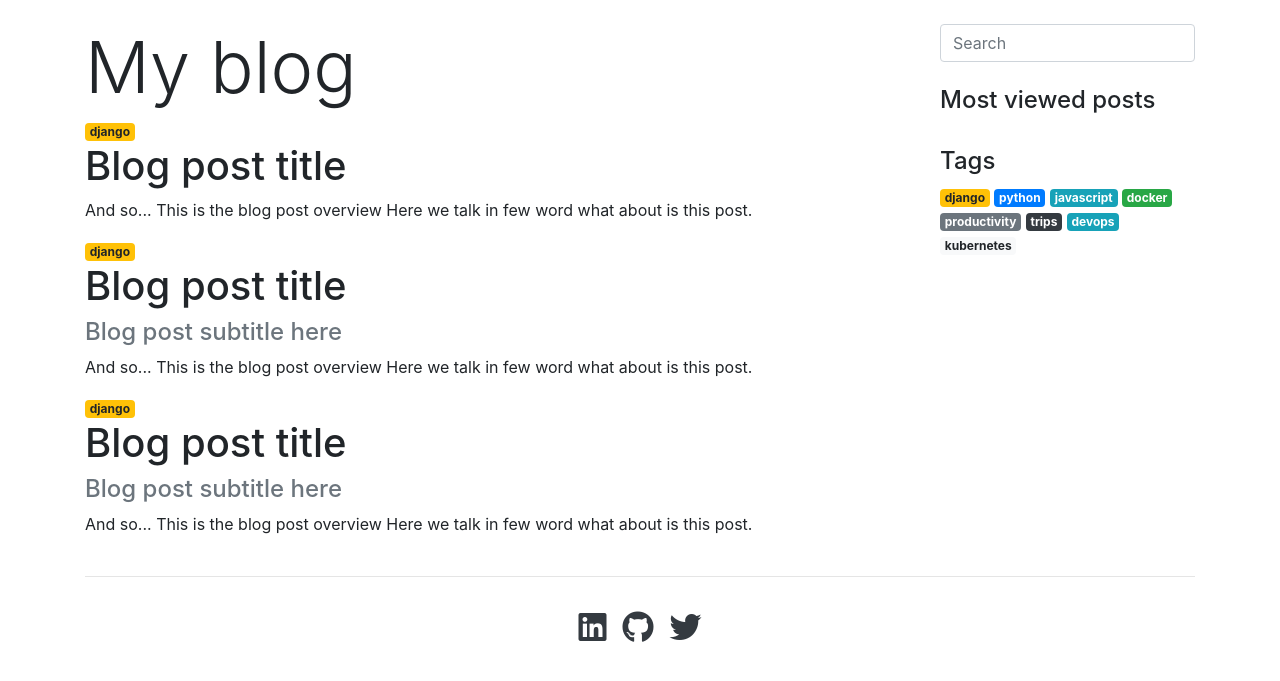
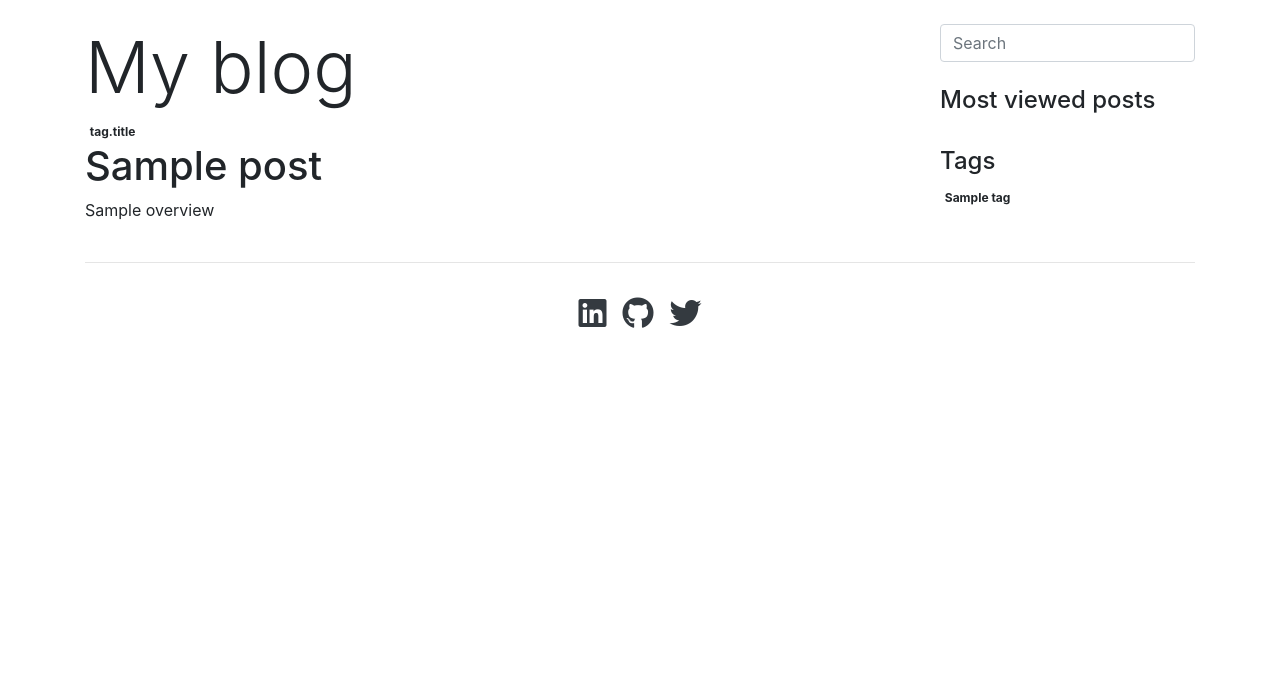
Before and after one commit to thalesbruno/thalesbruno.me, a Django app: template templates/blog.html in a window 1280 px wide. Shown: the part 64-745 px from the top of the page. Run offline with Django 3.2, Linux system fonts and the light colour scheme; the template is opened without the code that fills it: most values are stand-ins (such as "Sample title", 1, 10 or a date in 2020); some libraries are stand-ins or nearby versions.

Commit message:
update blog views

```diff
--- a/core/settings.py
+++ b/core/settings.py
@@ -127,7 +127,7 @@ STATIC_URL = '/static/'
 STATIC_ROOT = os.path.join(os.path.dirname(BASE_DIR), 'static/')
 STATICFILES_DIRS = [os.path.join(BASE_DIR, 'static/')]
 MEDIA_URL = '/media/'
-STATIC_ROOT = os.path.join(os.path.dirname(BASE_DIR), 'media/')
+MEDIA_ROOT = os.path.join(os.path.dirname(BASE_DIR), 'media/')
 
 
 # sendgrid mail service
--- a/templates/blog.html
+++ b/templates/blog.html
@@ -7,35 +7,17 @@
         <div class="col-9">
             <h1 class="display-3">My blog</h1>
             <!-- blog post -->
+            {% for post in posts %}
             <div class="row">
                 <div class="col-12">
-                    <span class="badge badge-warning">django</span>
-                    <h1>Blog post title</h1>
-                    <p>And so... This is the blog post overview
-                        Here we talk in few word what about is this post.
-                    </p>
+                    {% for tag in post.tags %}
+                    <span class="badge badge-{{ tag.badge }}">tag.title</span>
+                    {% endfor %}
+                    <h1>{{ post.title }}</h1>
+                    <p>{{ post.overview }}</p>
                 </div>
             </div>
-            <div class="row">
-                <div class="col-12">
-                    <span class="badge badge-warning">django</span>
-                    <h1>Blog post title</h1>
-                    <h4 class="text-muted">Blog post subtitle here</h4>
-                    <p>And so... This is the blog post overview
-                        Here we talk in few word what about is this post.
-                    </p>
-                </div>
-            </div>
-            <div class="row">
-                <div class="col-12">
-                    <span class="badge badge-warning">django</span>
-                    <h1>Blog post title</h1>
-                    <h4 class="text-muted">Blog post subtitle here</h4>
-                    <p>And so... This is the blog post overview
-                        Here we talk in few word what about is this post.
-                    </p>
-                </div>
-            </div>
+            {% endfor %}
         </div>
         <div class="col-3">
             <div class="row mb-4">
@@ -54,18 +36,13 @@
             <div class="row">
                 <div class="col-12">
                     <h4>Tags</h4>
-                    <span class="badge badge-warning">django</span>
-                    <span class="badge badge-primary">python</span>
-                    <span class="badge badge-info">javascript</span>
-                    <span class="badge badge-success">docker</span>
-                    <span class="badge badge-secondary">productivity</span>
-                    <span class="badge badge-dark">trips</span>
-                    <span class="badge badge-info">devops</span>
-                    <span class="badge badge-light">kubernetes</span>
+                    {% for tag in tags %}
+                    <span class="badge badge-{{ tag.badge }}">{{ tag.title }}</span>
+                    {% endfor %}
                 </div>
             </div>
         </div>
     </div>
 </div>
 
-{% endblock content %}
+{% endblock %}
```
Also changed, not shown: blog/views.py (+9 -1 lines), home/models.py (+10 -10 lines), home/migrations/0004_auto_20191015_2158.py (added), 2 other files.
